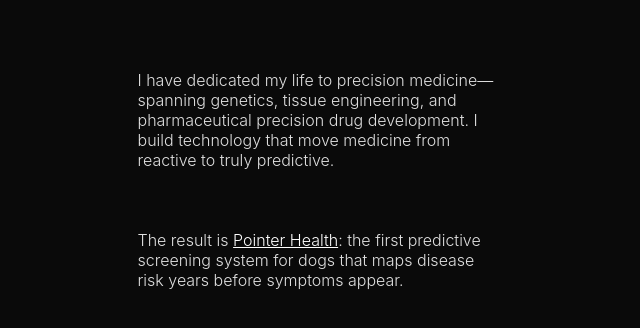
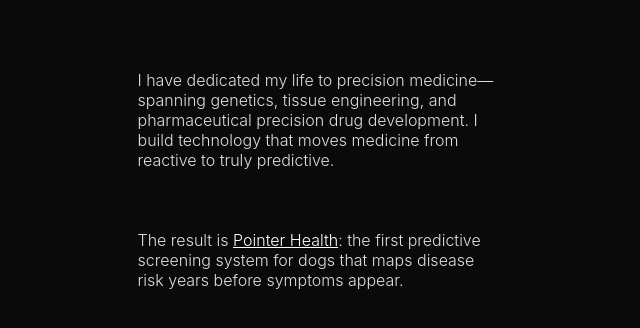
Before and after one commit to Amillanv/millan-ai, a plain HTML site: page index.html in a window 1280 px wide. Shown: the part 830-1158 px from the top of the page, 320-960 px from the left. Drawn offline with Linux system fonts and the light colour scheme; animation ran at ten frames a second.

Commit message:
small typo

```diff
--- a/index.html
+++ b/index.html
@@ -95,7 +95,7 @@
         <section id="about">
             <div class="section-content">
                 <p class="section-text">I have dedicated my life to precision medicine—spanning genetics,
-                    tissue engineering, and pharmaceutical precision drug development. I build technology that move medicine from reactive to truly predictive.<br>
+                    tissue engineering, and pharmaceutical precision drug development. I build technology that moves medicine from reactive to truly predictive.<br>
                     <br>
                     <br>
                     <br>
```
